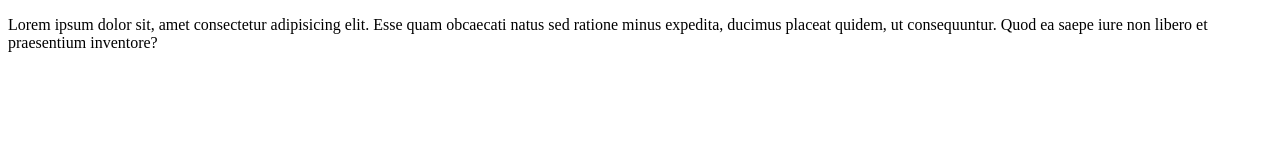
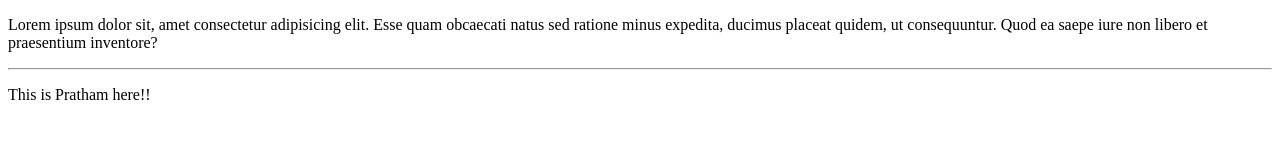
Before and after one commit to iprathamjain/my-portfolio, a plain HTML site: page about.html in a window 1280 px wide. Drawn offline with Linux system fonts and the light colour scheme.

Commit message:
update about.html

```diff
--- a/about.html
+++ b/about.html
@@ -8,5 +8,7 @@
 </head>
 <body>
     <p>Lorem ipsum dolor sit, amet consectetur adipisicing elit. Esse quam obcaecati natus sed ratione minus expedita, ducimus placeat quidem, ut consequuntur. Quod ea saepe iure non libero et praesentium inventore?</p>
+    <hr>
+    <p>This is Pratham here!!</p>
 </body>
 </html>
```
